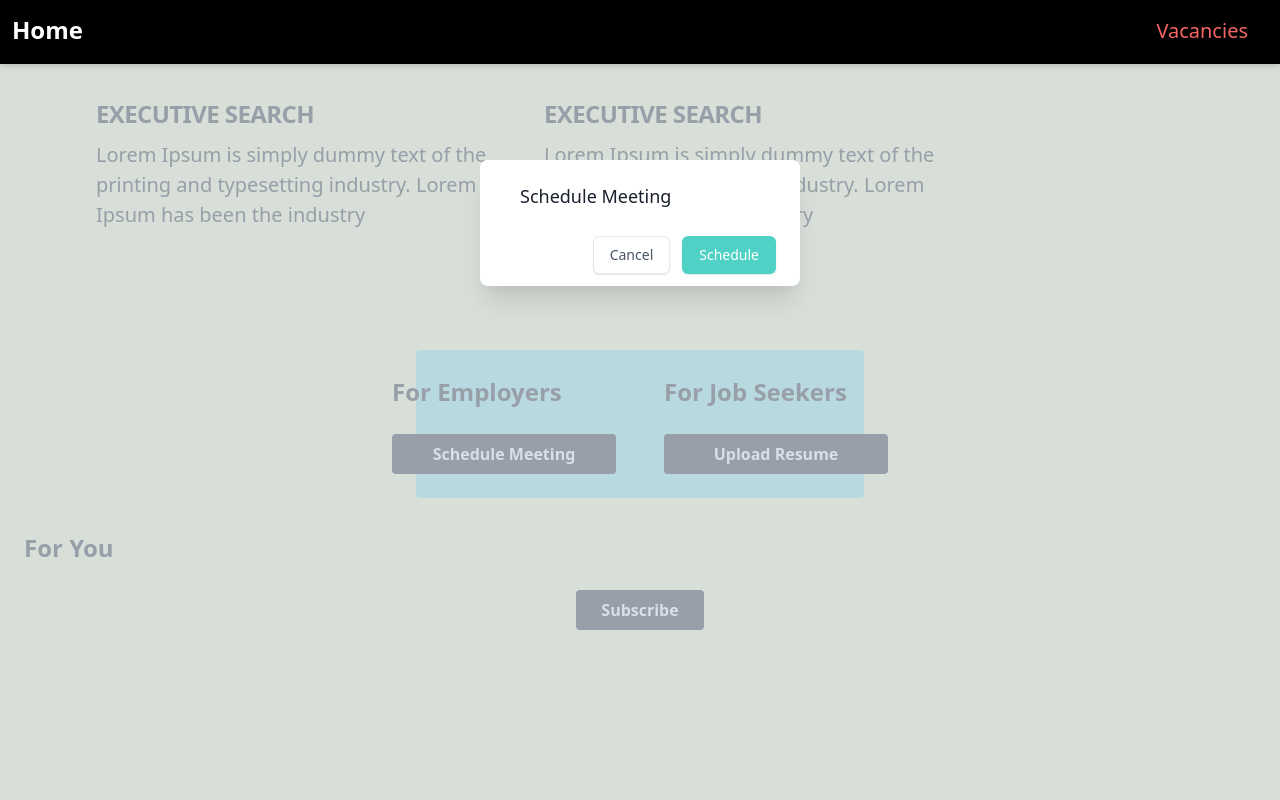
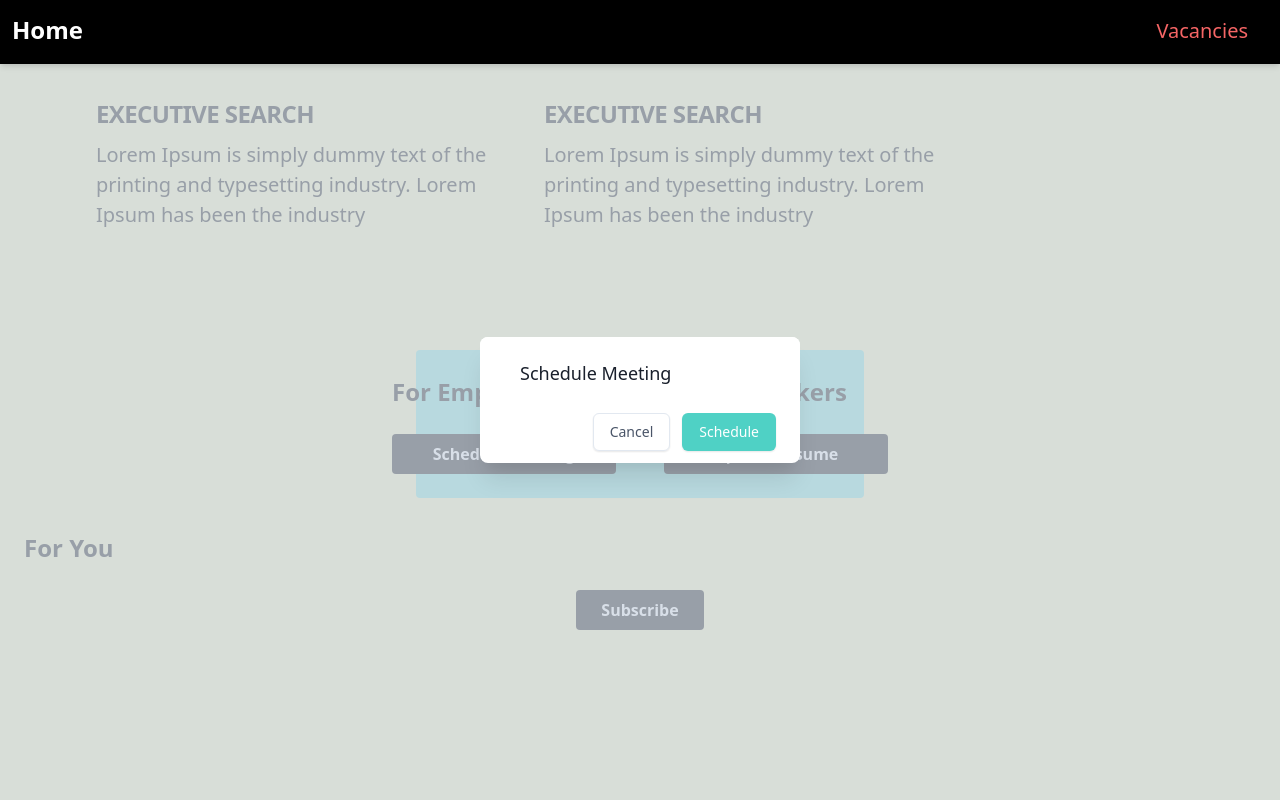
Before and after one commit to rolandmarg/4it, a Next.js app: page / in a window 1280 px wide. Both pictures are taken after a click on the button "Schedule Meeting". Shown: the top 800 px of the page. Built offline with nearby package versions, Linux system fonts and the light colour scheme; what @tailwindcss/custom-forms, @tailwindcss/ui would draw is missing.

Commit message:
align modal to middle

```diff
--- a/components/Modal.js
+++ b/components/Modal.js
@@ -3,7 +3,7 @@ import Transition from './Transition';
 export default function Modal({ children, isVisible }) {
   return (
     <Transition show={isVisible} appear={true}>
-      <div className='z-40 table fixed top-0 left-0 h-full w-full pt-40'>
+      <div className='z-40 table fixed top-0 left-0 h-full w-full'>
         <Transition
           enter='ease-out duration-300'
           enterFrom='opacity-0'
@@ -24,7 +24,7 @@ export default function Modal({ children, isVisible }) {
           leaveFrom='opacity-100 translate-y-0 sm:scale-100'
           leaveTo='opacity-0 translate-y-4 sm:translate-y-0 sm:scale-95'
         >
-          <div className='table-cell align-top mx-4'>
+          <div className='table-cell align-middle mx-4'>
             <div
               className='bg-white rounded-lg overflow-hidden shadow-xl
             transform transition-all max-w-xs mx-auto'
```
